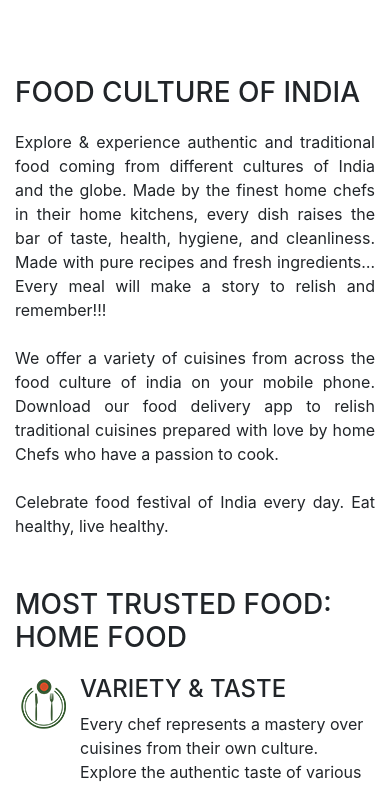
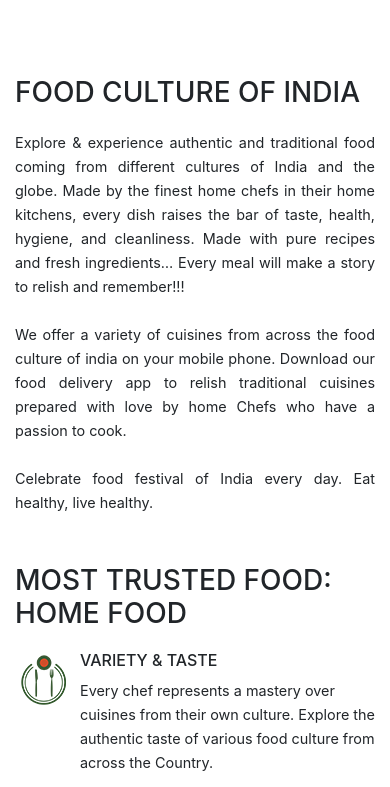
Before and after one commit to mdamirmadm/homefoodi-clone, a plain HTML site: page index.html in a window 390 px wide. Shown: the part 5600-6387 px from the top of the page. Drawn offline with nearby package versions, Linux system fonts and the light colour scheme.

Commit message:
second commit

```diff
--- a/style.css
+++ b/style.css
@@ -139,6 +139,14 @@ hr{
         margin-top: 50px;
     }
 
+    #content h4{
+        font-size: 1rem;
+    }
+
+    #content p{
+        font-size: 0.9rem;
+    }
+
     footer{
         text-align: center;
     }
```
